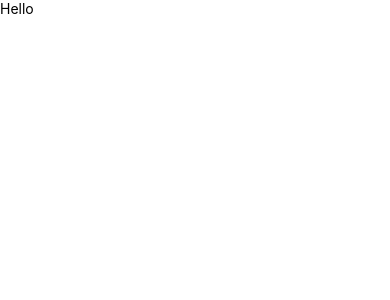
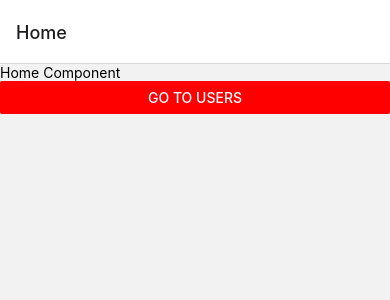
Before and after one commit to sorintf/navigation, a React Native app: screen / in a window 390 px wide. Shown: the top 300 px of the page. Built offline with nearby package versions, Linux system fonts and the light colour scheme.

Commit message:
Stack navigation

```diff
--- a/App.tsx
+++ b/App.tsx
@@ -1,17 +1,24 @@
-import React from "react";
-import { NavigationContainer } from "@react-navigation/native";
-import { Text, View } from "react-native";
+// In App.js in a new project
 
-const App = () => {
+import React from 'react';
+import { NavigationContainer } from '@react-navigation/native';
+import { createNativeStackNavigator } from '@react-navigation/native-stack';
+import { View, Text } from 'react-native';
+
+import Home from './src/home';
+import Users from './src/users';
+
+const Stack = createNativeStackNavigator();
+
+function App() {
   return (
     <NavigationContainer>
-      <View>
-        <Text>
-          Hello
-        </Text>
-      </View>
+      <Stack.Navigator initialRouteName='Home'>
+        <Stack.Screen name="Home" component={Home} />
+        <Stack.Screen name="Users" component={Users} />
+      </Stack.Navigator>
     </NavigationContainer>
-  )
+  );
 }
 
 export default App;
--- a/package.json
+++ b/package.json
@@ -12,8 +12,10 @@
   "dependencies": {
     "@react-navigation/native": "^6.1.7",
     "@react-navigation/native-stack": "^6.9.13",
+    "@react-navigation/stack": "^6.3.17",
     "react": "18.2.0",
     "react-native": "0.72.4",
+    "react-native-gesture-handler": "^2.13.0",
     "react-native-safe-area-context": "^4.7.2",
     "react-native-screens": "^3.25.0"
   },
--- /dev/null
+++ b/src/home.js
@@ -0,0 +1,20 @@
+import React from "react";
+import { Text, View, Button } from "react-native";
+
+const Home = (props) => {
+
+    console.log('props',props);
+
+    return(
+        <View>
+            <Text>Home Component</Text>
+            <Button
+                color="#f00"
+                title="Go to users"
+                onPress={()=>props.navigation.navigate('Users')}
+            />
+        </View>
+    )
+}
+
+export default Home;
--- /dev/null
+++ b/src/users.js
@@ -0,0 +1,18 @@
+import React from "react";
+import { Text, View, Button } from "react-native";
+
+const Users = (props) => {
+    return(
+        <View>
+            <Text>Users Component</Text>
+            <Button
+                color="#f0f"
+                title="Go back"
+                // onPress={()=>props.navigation.navigate('Home')}
+                onPress={ () => props.navigation.goBack() }
+            />
+        </View>
+    )
+}
+
+export default Users;
```
Also changed, not shown: 1 other file (tests, documents, lock files or other folders).
